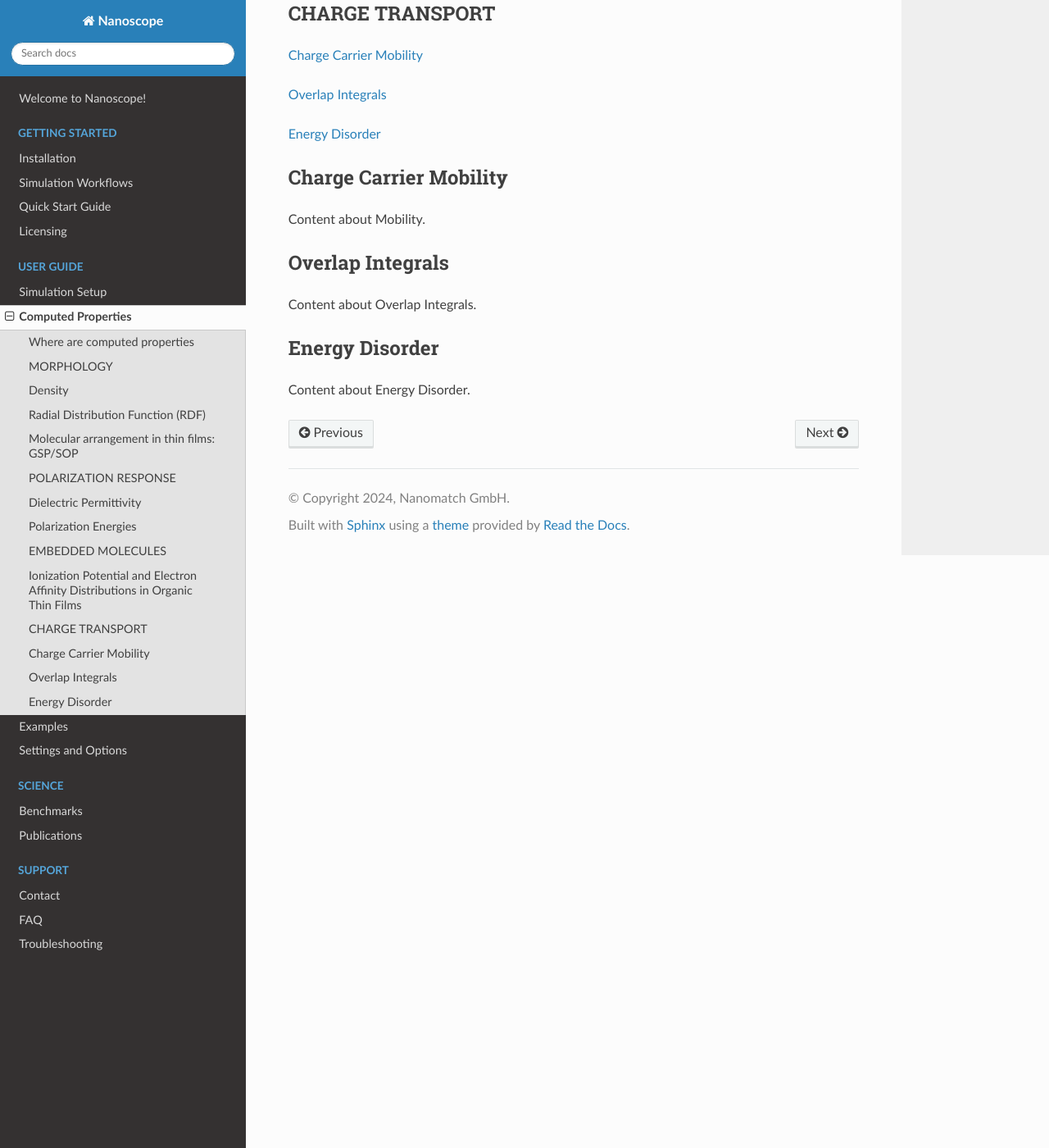
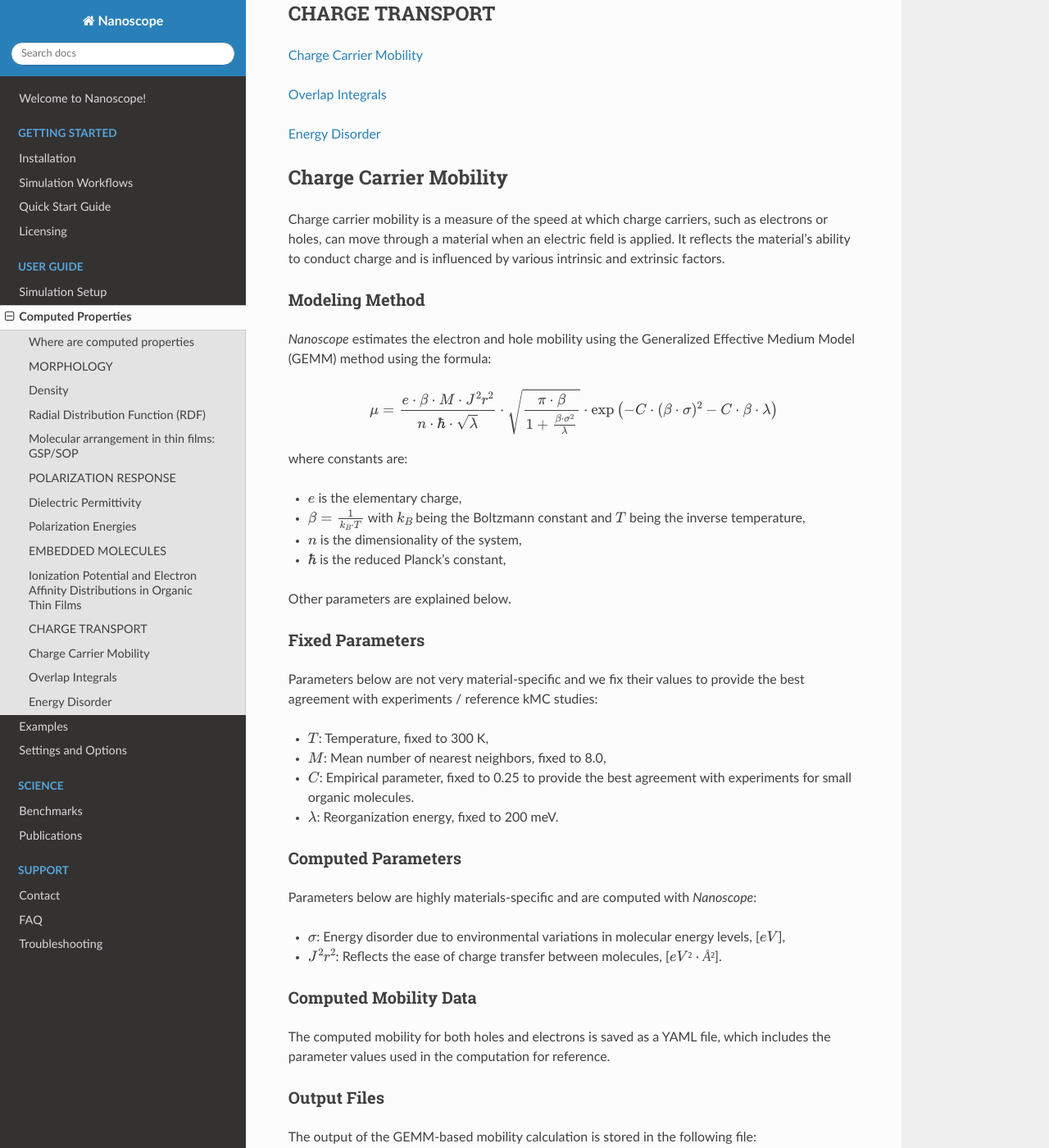
Before and after one commit to NanomatchGmbH/nanoscope-docs, a Sphinx documentation site: the page built from docs/source/user_guide/computed_properties.rst, in a window 1280 px wide and 1400 px high, scrolled down 7782 px. Shown: the whole window at 82% size. Built offline with Sphinx 7.4.7 and the Read the Docs theme 3.1.0, drawn with Linux system fonts in a browser that asks for light colours; some of the changed text lies outside the part shown.

Commit message:
GEMM mobility content added to computed properties

```diff
--- a/docs/source/user_guide/computed_properties.rst
+++ b/docs/source/user_guide/computed_properties.rst
@@ -493,7 +493,116 @@ CHARGE TRANSPORT
 Charge Carrier Mobility
 -----------------------
 
-Content about Mobility.
+Charge carrier mobility is a measure of the speed at which charge carriers, such as electrons or holes,
+can move through a material when an electric field is applied. It reflects the material's ability to conduct charge and
+is influenced by various intrinsic and extrinsic factors.
+
+
+Modeling Method
+~~~~~~~~~~~~~~~
+`Nanoscope` estimates the electron and hole mobility using the Generalized Effective Medium Model (GEMM) method
+using the formula:
+
+.. math::
+
+   \mu = \frac{e \cdot \beta \cdot M \cdot J^2 r^2}{n \cdot \hbar \cdot \sqrt{\lambda}}
+         \cdot \sqrt{\frac{\pi \cdot \beta}{1 + \frac{\beta \cdot \sigma^2}{\lambda}}}
+         \cdot \exp\left(-C \cdot (\beta \cdot \sigma)^2 - C \cdot \beta \cdot \lambda\right)
+
+where constants are:
+
+- :math:`e` is the elementary charge,
+- :math:`\beta = \frac{1}{k_B \cdot T}` with :math:`k_B` being the Boltzmann constant and :math:`T` being the inverse temperature,
+- :math:`n` is the dimensionality of the system,
+- :math:`\hbar` is the reduced Planck's constant,
+
+Other parameters are explained below.
+
+Fixed Parameters
+~~~~~~~~~~~~~~~~
+
+Parameters below are not very material-specific and we fix their values to provide the best agreement with experiments / reference kMC studies:
+
+- :math:`T`: Temperature, fixed to 300 K,
+- :math:`M`: Mean number of nearest neighbors, fixed to 8.0,
+- :math:`C`: Empirical parameter, fixed to 0.25 to provide the best agreement with experiments for small organic molecules.
+- :math:`\lambda`: Reorganization energy, fixed to 200 meV.
+
+Computed Parameters
+~~~~~~~~~~~~~~~~~~~
+
+Parameters below are highly materials-specific and are computed with `Nanoscope`:
+
+- :math:`\sigma`: Energy disorder due to environmental variations in molecular energy levels, [:math:`eV`],
+- :math:`J^2 r^2`: Reflects the ease of charge transfer between molecules,  [:math:`eV²·Å²`].
+
+**Computed Mobility Data**
+~~~~~~~~~~~~~~~~~~~~~~~~~~~
+The computed mobility for both holes and electrons is saved as a YAML file, which includes the parameter values used in the computation for reference.
+
+
+Output Files
+~~~~~~~~~~~~~~~~~~~~~~~~~~~~~~~~~~
+
+The output of the GEMM-based mobility calculation is stored in the following file:
+
+::
+
+    ESAnalysis
+       └─── Analysis
+              └─── DOS
+                    └─── data
+                           └─── mobility.yaml
+
+File Content
+~~~~~~~~~~~~~
+
+.. raw:: html
+
+   <table class="docutils" style="width: 100%; table-layout: fixed; border-collapse: collapse;">
+      <thead>
+         <tr>
+            <th style="width: 20%; padding: 8px; border: 1px solid #ddd; text-align: left; overflow-wrap: break-word; white-space: normal;">File</th>
+            <th style="width: 80%; padding: 8px; border: 1px solid #ddd; text-align: left; overflow-wrap: break-word; white-space: normal;">Description</th>
+         </tr>
+      </thead>
+      <tbody>
+         <tr>
+            <td style="padding: 8px; border: 1px solid #ddd; overflow-wrap: break-word; white-space: normal;">mobility.yaml</td>
+            <td style="padding: 8px; border: 1px solid #ddd; overflow-wrap: break-word; white-space: normal;">Contains the computed values of hole and electron mobilities, along with detailed parameters used for the calculation.</td>
+         </tr>
+      </tbody>
+    </table>
+
+**Example:**
+~~~~~~~~~~~~
+
+.. code-block:: yaml
+
+    hole_mobility:
+      unit: cm²/V·s
+      value: 2.09e-5  # hole mobility in cm2/Vs
+      parameters:
+        J2_r2: 1.42e-3  # (eV²·Å²)
+        lambda_eV: 0.266  # eV
+        sigma: 0.13  # eV
+        T: 290  # K
+        M: 8.16
+        n: 3
+        C: 0.25
+    electron_mobility:
+      unit: cm²/V·s
+      value: 1.01e-10  # electron mobility in cm2/Vs
+      parameters:
+        J2_r2: 9.99e-3  # (eV²·Å²)
+        lambda_eV: 0.296
+        sigma: 0.224
+        T: 290
+        M: 7.31
+        n: 3
+        C: 0.25
+
+
 
 
 .. _overlap_integrals:
```
